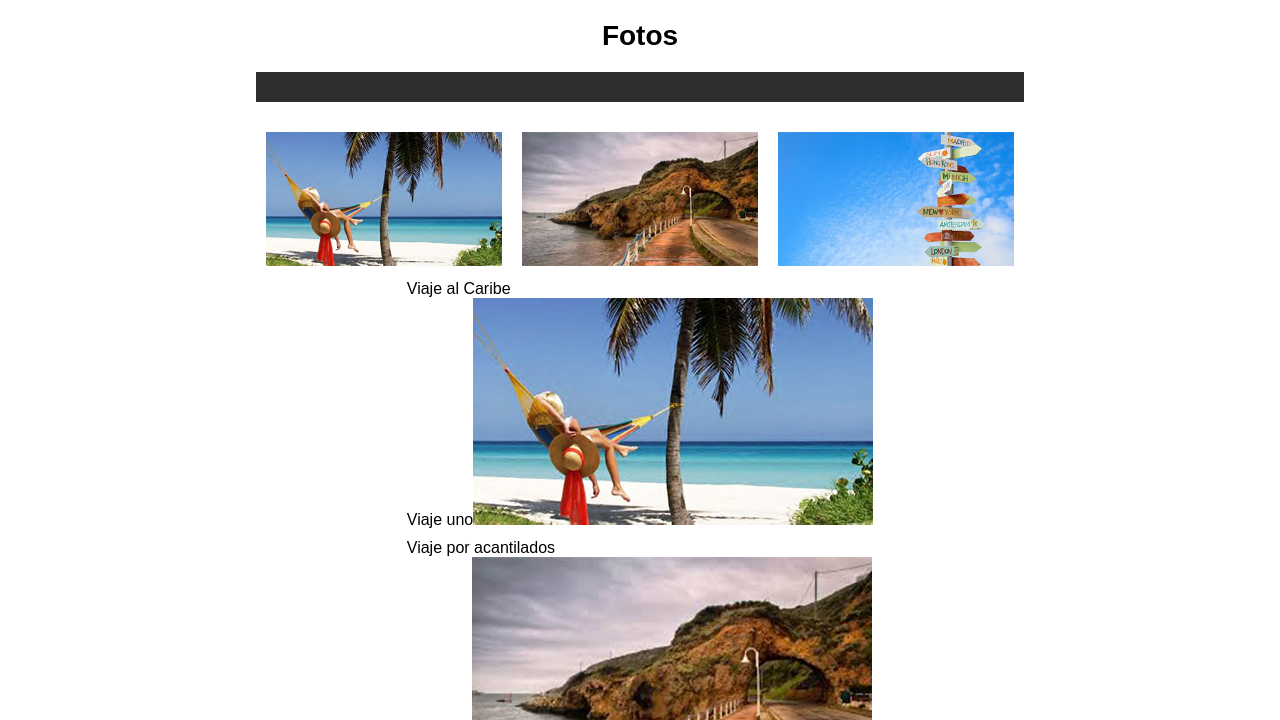
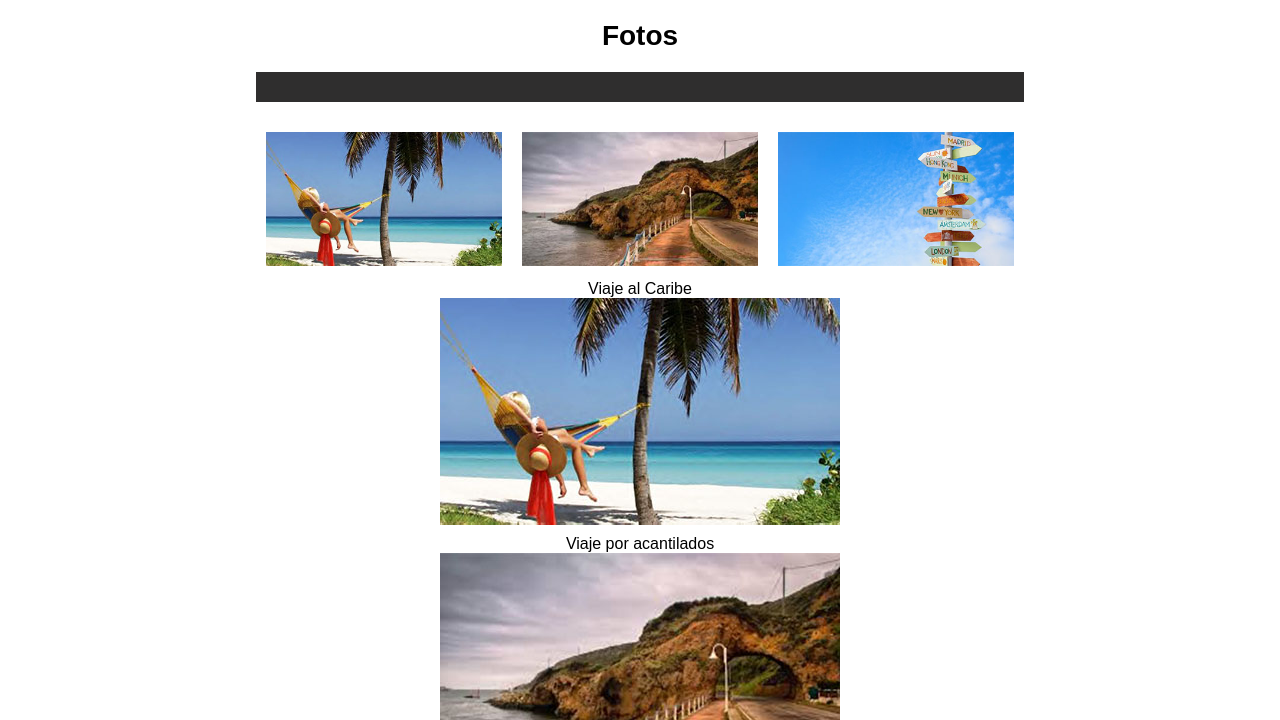
Before and after one commit to ggmj92/practica-eventos2, a plain HTML site: page index.html in a window 1280 px wide. Shown: the part 80-800 px from the top of the page. Drawn offline with Linux system fonts and the light colour scheme.

Commit message:
Correcciones js fotoGrande y corrección etiqueta button abierta html

```diff
--- a/css/main.css
+++ b/css/main.css
@@ -69,3 +69,15 @@ h1 {
     justify-content: center;
 
 }
+
+.gridContainerGrande figure {
+    display: flex;
+    flex-direction: column;
+    align-items: center;
+    justify-content: center;
+    text-align: center;
+}
+
+.gridContainerGrande figcaption {
+    margin-top: 10px;
+}
--- a/index.html
+++ b/index.html
@@ -18,7 +18,7 @@
 
         <div id="botones" class="mostrar-ocultar">
             <button id="boton1" class="m-o">Mostrar Fotos</button>
-            <button id="boton2" class="m-o ocultar">Ocultar Fotos</button>
+            <button id="boton2" class="m-o">Ocultar Fotos</button>
         </div>
 
 
--- a/js/main.js
+++ b/js/main.js
@@ -81,17 +81,34 @@ const cajasMiniaturas = () => {
 };
 
 
+// const cajaFotosGran = () => {
+//   imagenesArray.forEach((item) => {
+//     const cajaGran = document.createElement('DIV');
+//     const cajaFig = document.createElement('FIGURE',);
+//     cajaFig.innerHTML = item.titulo;
+//     const cajaFigCap = document.createElement('FIGCAPTION');
+//     cajaFigCap.innerHTML = item.pie;
+//     const imagenesGran = document.createElement('IMG');
+//     imagenesGran.src = item.url, item.alt;
+//     cajaFigCap.append(imagenesGran);
+//     cajaFig.append(cajaFigCap);
+//     cajaGran.append(cajaFig);
+//     fotoGranFragment.append(cajaGran);
+//   });
+//   fotoGrande.append(fotoGranFragment);
+// };
+
 const cajaFotosGran = () => {
   imagenesArray.forEach((item) => {
     const cajaGran = document.createElement('DIV');
     const cajaFig = document.createElement('FIGURE');
     cajaFig.innerHTML = item.titulo;
+    const imagenesGran = document.createElement('IMG');
+    imagenesGran.src = item.url, item.alt;
     const cajaFigCap = document.createElement('FIGCAPTION');
     cajaFigCap.innerHTML = item.pie;
-    const imagenesGran = document.createElement('IMG');
-    imagenesGran.src = item.url, item.alt;
-    cajaFigCap.append(imagenesGran);
-    cajaFig.append(cajaFigCap);
+    imagenesGran.append(cajaFigCap);
+    cajaFig.append(imagenesGran);
     cajaGran.append(cajaFig);
     fotoGranFragment.append(cajaGran);
   });
```
